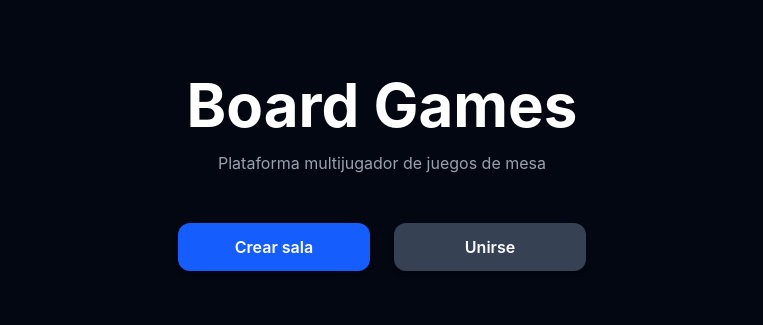
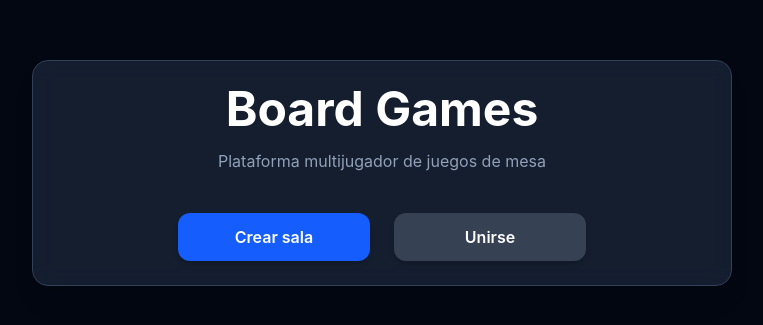
Before and after one commit to GlitchY2J/board-games, a React (Vite) app in the folder client/: page / in a window 1280 px wide. Shown: the part 227-552 px from the top of the page, without its empty margins (258-1021 px from the left). Built offline with nearby package versions, Linux system fonts and the light colour scheme.

Commit message:
Home Page Redesign

```diff
--- a/client/src/pages/Home.tsx
+++ b/client/src/pages/Home.tsx
@@ -1,28 +1,25 @@
 import { useNavigate } from 'react-router-dom';
 import { motion } from 'framer-motion';
 import Button from '../components/ui/Button';
+import Card from '../components/ui/Card';
 
 export default function Home() {
   const navigate = useNavigate();
 
   return (
-    <div className="flex flex-col items-center justify-center min-h-screen">
-      <motion.h1
-        initial={{ opacity: 0, y: -30 }}
-        animate={{ opacity: 1, y: 0 }}
-        className="text-6xl font-bold mb-4"
-      >
-        Board Games
-      </motion.h1>
+    <div className="min-h-screen flex items-center justify-center bg-slate 950">
+      <Card className="w-[700px]">
+        <h1 className="text-5xl font-bold text-center mb-4">Board Games</h1>
 
-      <p className="text-gray-400 mb-12">
-        Plataforma multijugador de juegos de mesa
-      </p>
+        <p className="text-center text-slate-400 mb-10">
+          Plataforma multijugador de juegos de mesa
+        </p>
 
-      <div className="flex gap-6">
-        <Button onClick={() => navigate('/create')}>Crear sala</Button>
-        <Button variant="secondary">Unirse</Button>
-      </div>
+        <div className="flex justify-center gap-6">
+          <Button onClick={() => navigate('/create')}>Crear sala</Button>
+          <Button variant="secondary">Unirse</Button>
+        </div>
+      </Card>
     </div>
   );
 }
```
